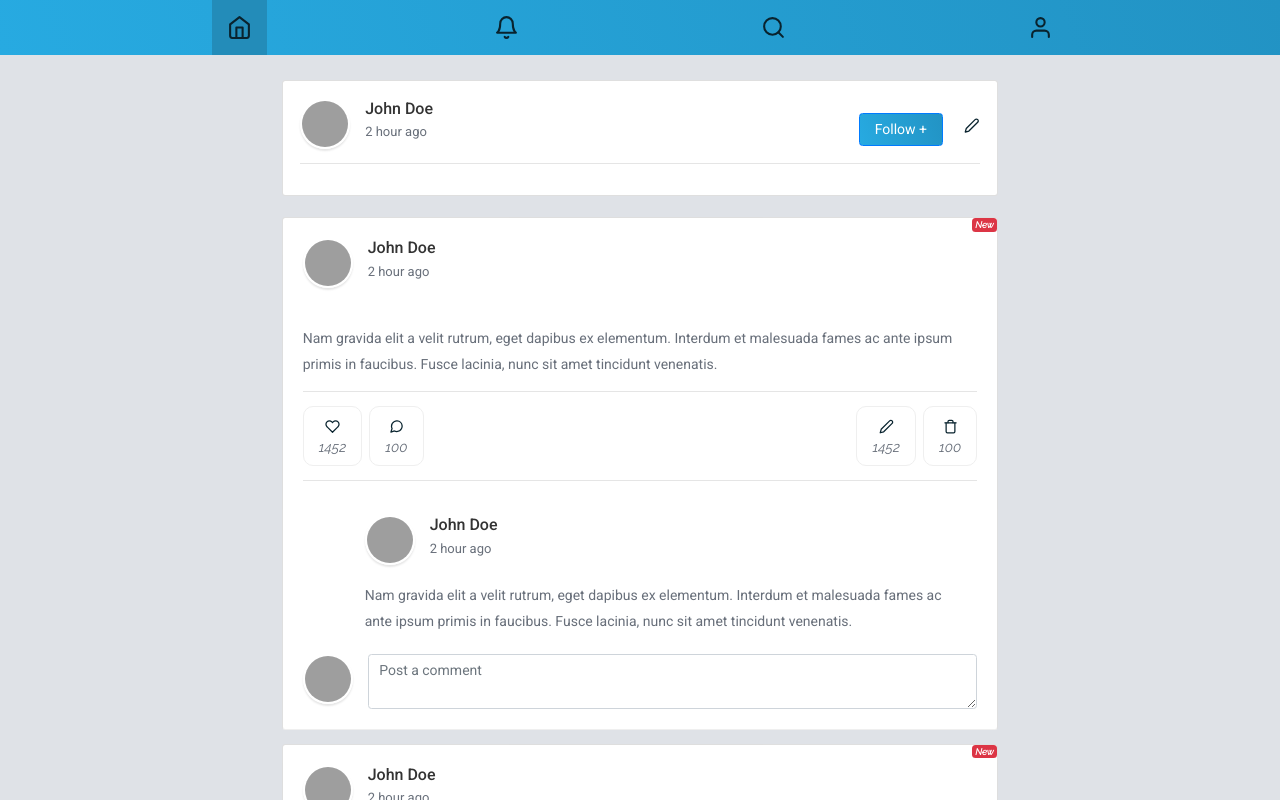
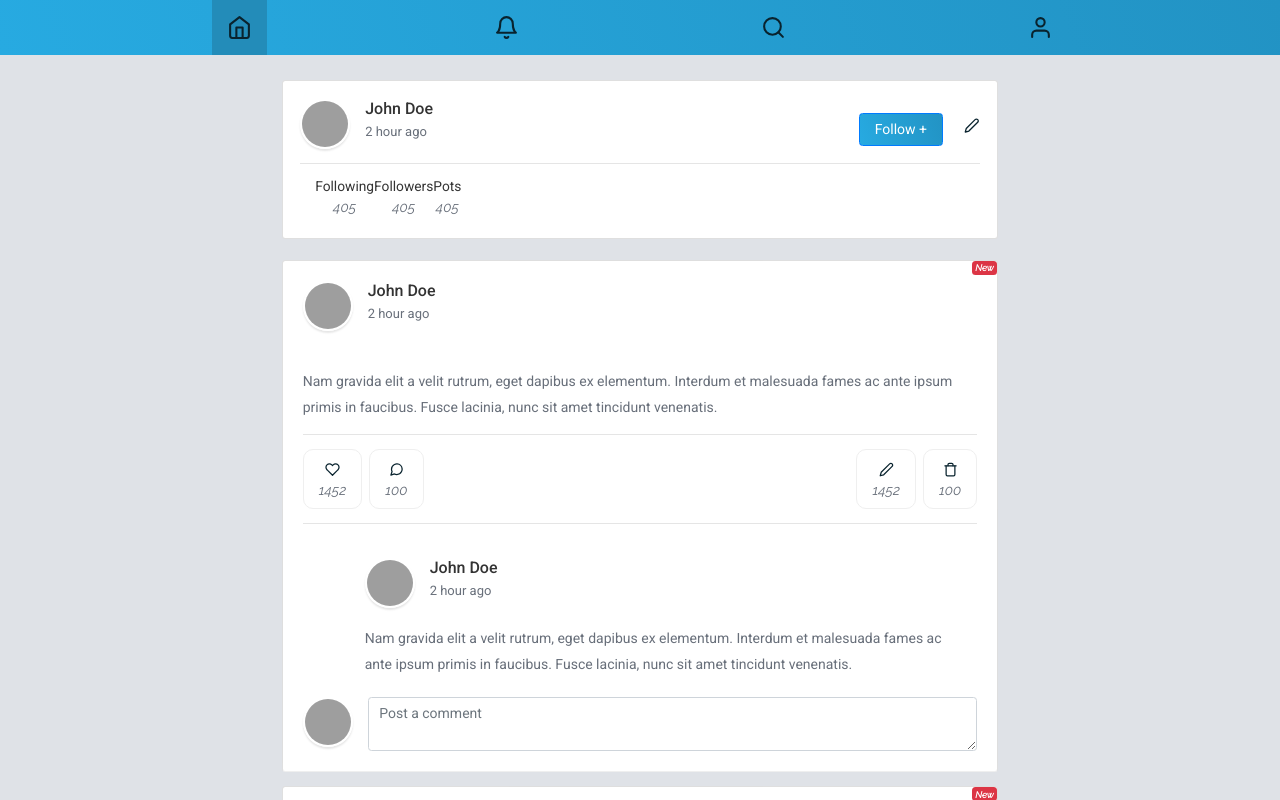
Before and after one commit to Emyboy/gitstart_project_react, a React (Create React App) app: page /user/emyboy in a window 1280 px wide. Shown: the top 800 px of the page. Built offline with nearby package versions, Linux system fonts and the light colour scheme; grey boxes are pictures that could not be loaded.

Commit message:
finished profile page

```diff
--- a/src/pages/Profile/Profile.js
+++ b/src/pages/Profile/Profile.js
@@ -40,13 +40,28 @@ export default function Profile() {
                                 </div>
                             </div>
                             <hr />
+                            <div style={{ display: 'flex', justifyContent: 'arround' }} className='container'>
+                                <div className='text-center'>
+                                    <h4>Following</h4>
+                                    <p>405</p>
+                                </div>
+                                <div className='text-center'>
+                                    <h4>Followers</h4>
+                                    <p>405</p>
+                                </div>
+                                <div className='text-center'>
+                                    <h4>Pots</h4>
+                                    <p>405</p>
+                                </div>
+
+                            </div>
                         </div>
                     </div>
-                        <div className='mt-4'>
-                            <EachPost />
-                            <EachPost />
-                            <EachPost />
-                        </div>
+                    <div className='mt-4'>
+                        <EachPost />
+                        <EachPost />
+                        <EachPost />
+                    </div>
 
                 </div>
             </div>
```
